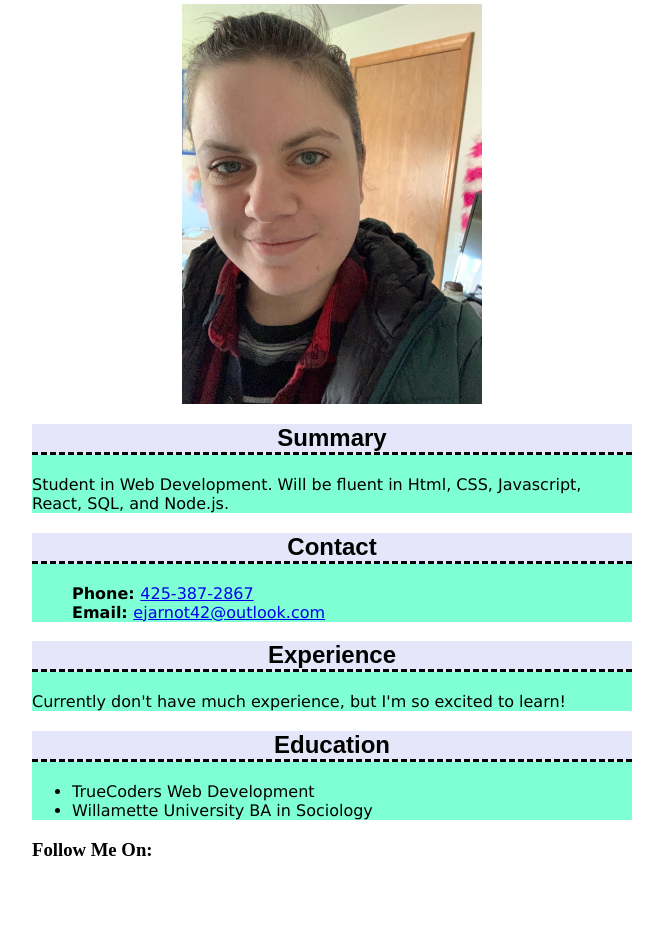
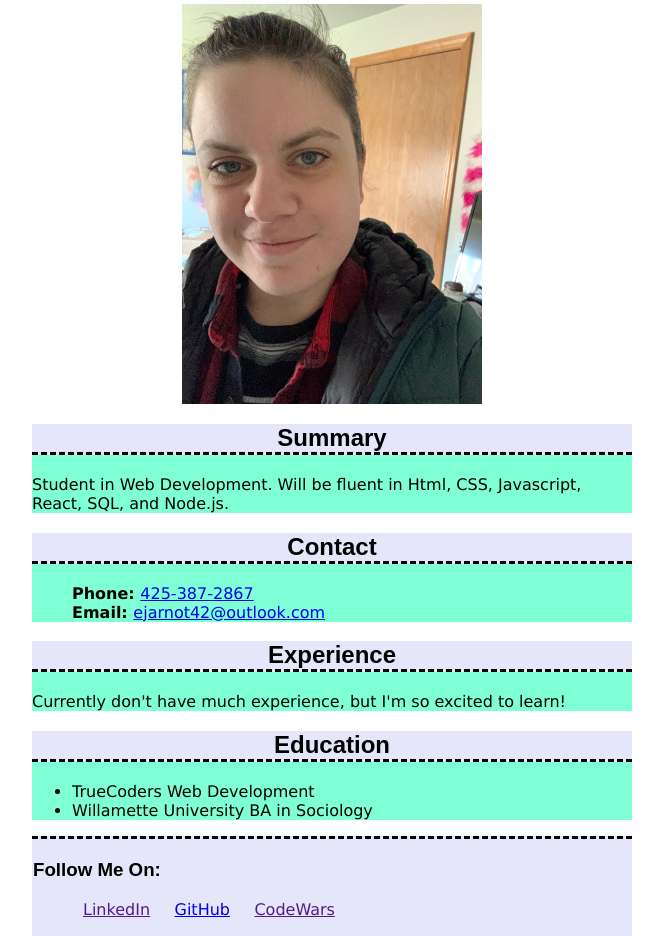
Before and after one commit to ejarnot/htmlprojects, a plain HTML site: page portfolio/resume.html in a window 1280 px wide. Shown: the part 135-1071 px from the top of the page, without its empty margins (18-681 px from the left). Before the commit the page ends 1015 px from the top, so only its background shows below. Drawn offline with Linux system fonts and the light colour scheme.

Commit message:
messed around some more with CSS

```diff
--- a/portfolio/index.css
+++ b/portfolio/index.css
@@ -12,7 +12,6 @@ header{
     top:0;
     position:sticky;
     padding:1px;
-    background-color: white;
     z-index: 1;
     border-bottom: dashed black;
     background-color:lavender
@@ -43,3 +42,11 @@ body{
   margin-right: auto;
   width: 50%;
 }
+footer{
+    position:sticky;
+    padding:1px;
+    z-index: 1;
+    border-top: dashed black;
+    background-color:lavender;
+    font-family:Arial, Helvetica, sans-serif;
+}
--- a/portfolio/resume.html
+++ b/portfolio/resume.html
@@ -56,6 +56,15 @@
      </main>
     <footer>
       <h3>Follow Me On:</h3>
+      <p>
+        <nav class="nav-link">
+        <ul>
+          <li><a href="">LinkedIn</a></li>
+          <li><a href="https://github.com/ejarnot">GitHub</a></li>
+          <li><a href="">CodeWars</a></li>
+        </ul>
+        </nav>
+      </p>
     </footer>
   </body>
 </html>
```
